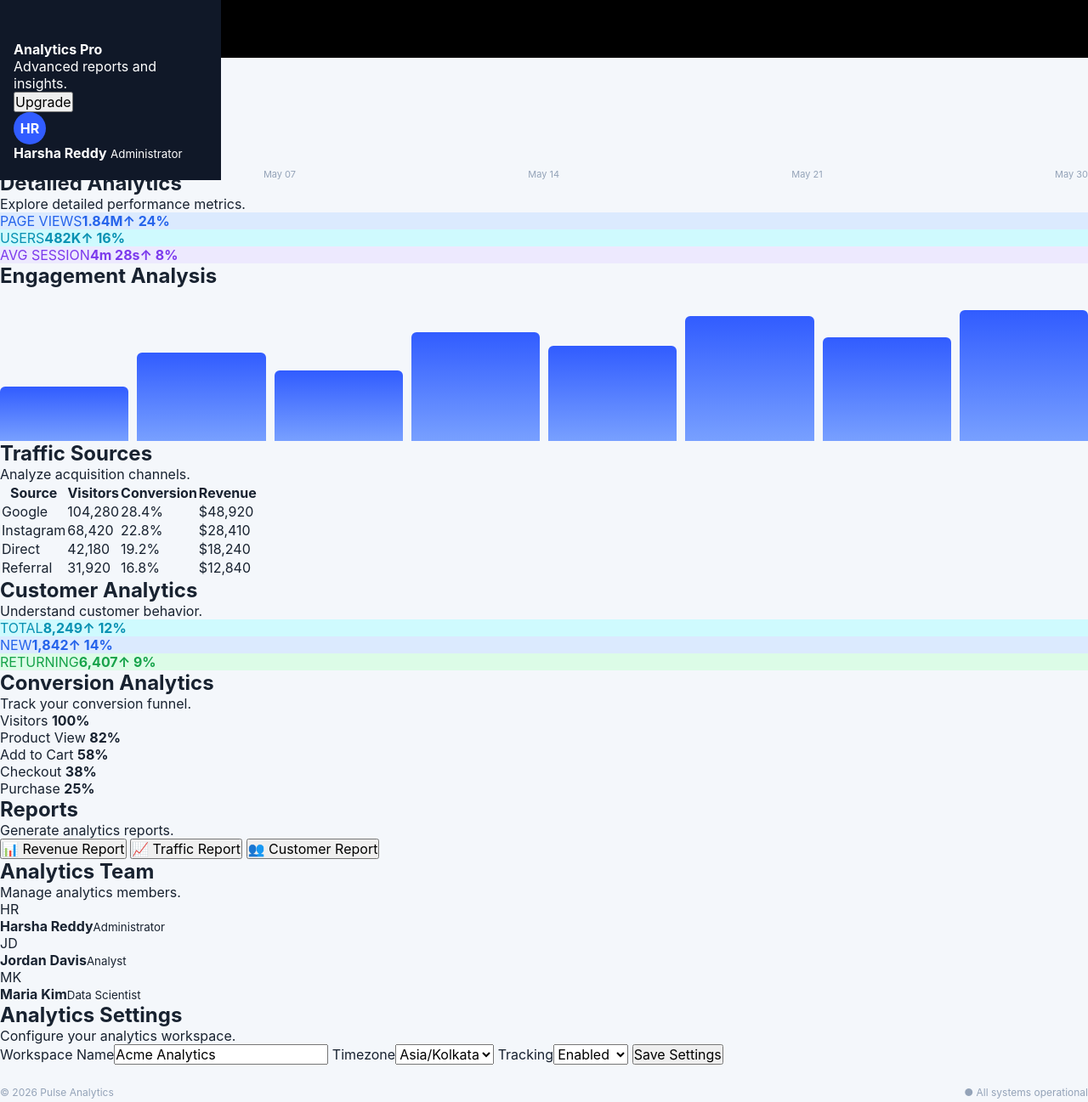
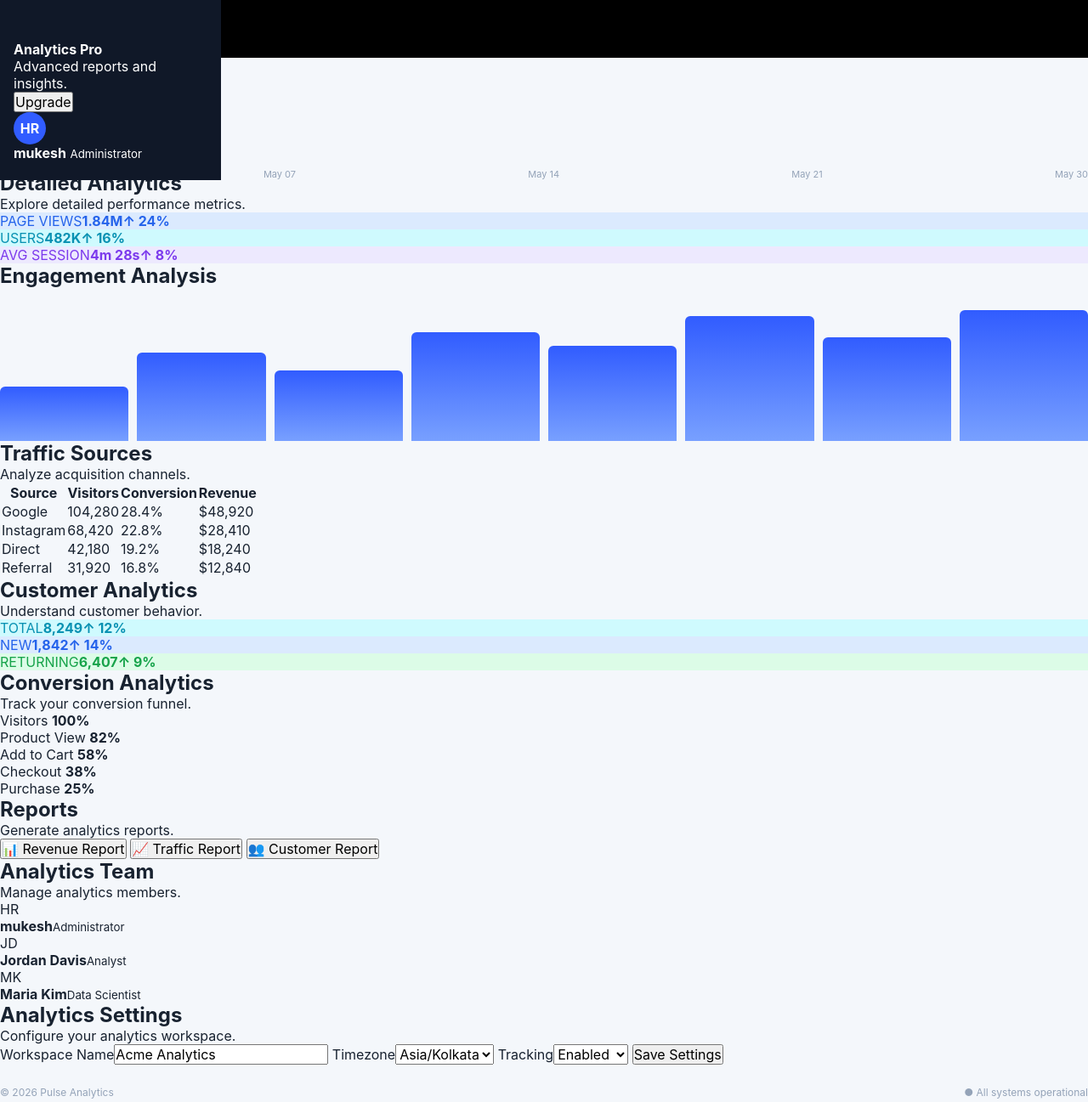
Before and after one commit to Mukesh-1449/TEMPLATES-SMART-UI-HUB, a plain HTML site: page ai/index (1).html in a window 1280 px wide. Shown: the part 588-1885 px from the top of the page at 85% size. Drawn offline with Linux system fonts and the light colour scheme.

Commit message:
Change name from 'Harsha Reddy' to 'mukesh'

```diff
--- a/ai/index (1).html
+++ b/ai/index (1).html
@@ -78,7 +78,7 @@
         <div class="user">
             <div class="avatar">HR</div>
             <div>
-                <strong>Harsha Reddy</strong>
+                <strong>mukesh</strong>
                 <small>Administrator</small>
             </div>
         </div>
@@ -311,7 +311,7 @@
     </div>
 
     <div class="team-grid">
-        <div class="team-card">HR<br><strong>Harsha Reddy</strong><small>Administrator</small></div>
+        <div class="team-card">HR<br><strong>mukesh</strong><small>Administrator</small></div>
         <div class="team-card">JD<br><strong>Jordan Davis</strong><small>Analyst</small></div>
         <div class="team-card">MK<br><strong>Maria Kim</strong><small>Data Scientist</small></div>
     </div>
```
